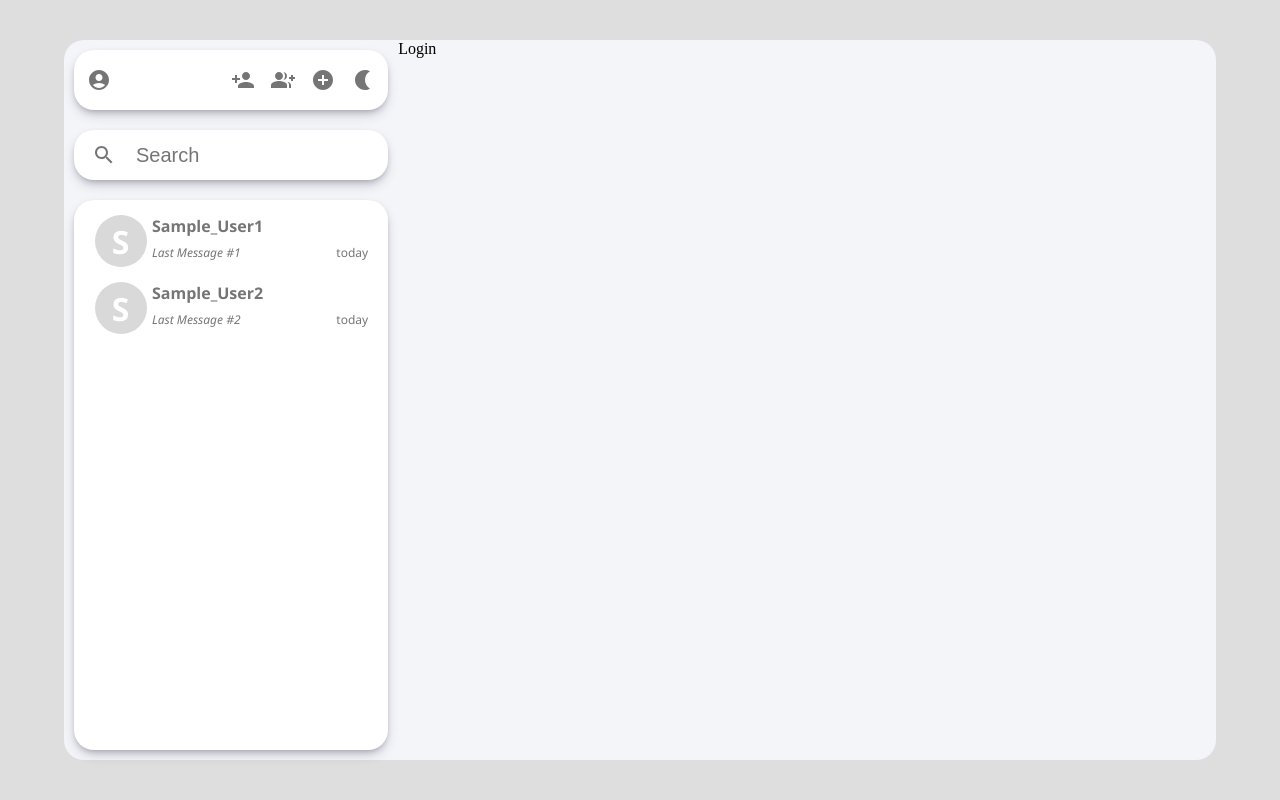
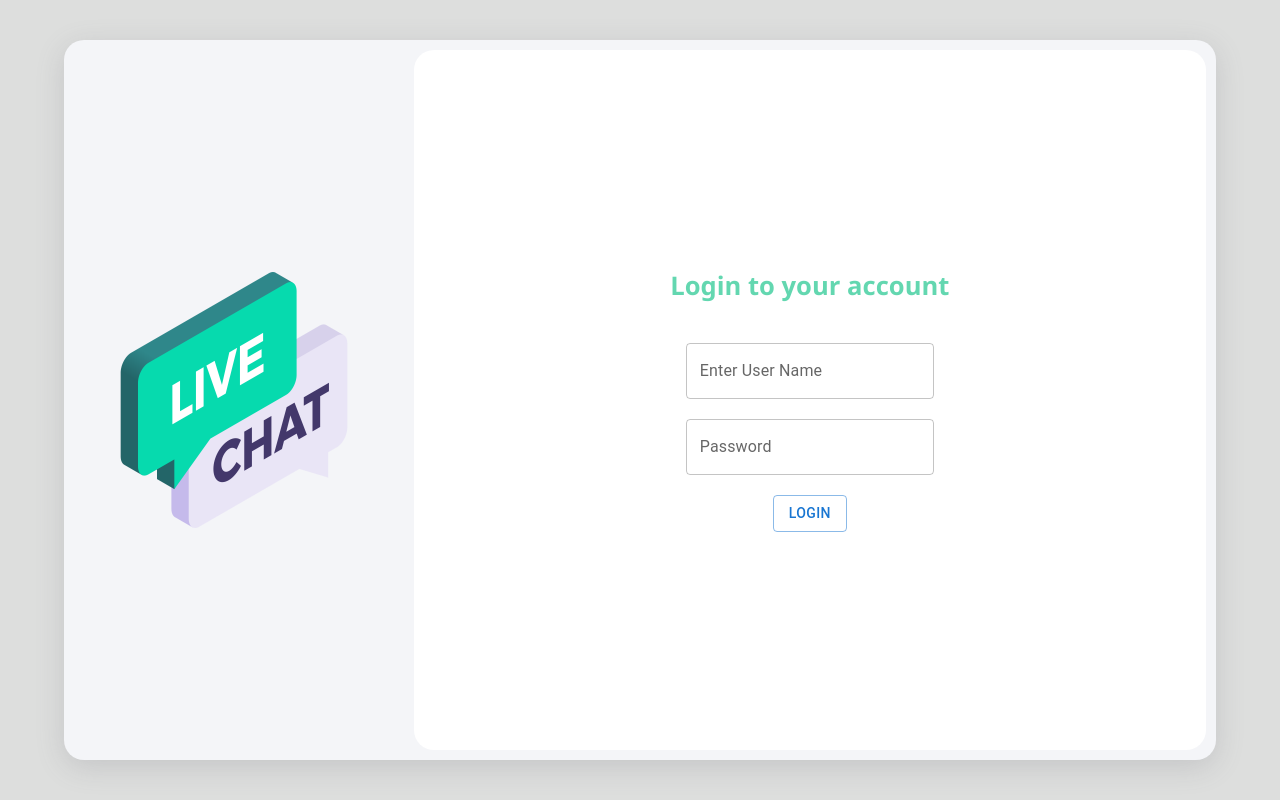
Before and after one commit to Kumarsab11/live-chat, a React (Create React App) app: page / in a window 1280 px wide. Built offline with nearby package versions, Linux system fonts and the light colour scheme.

Commit message:
login updated

```diff
--- a/src/App.js
+++ b/src/App.js
@@ -1,11 +1,13 @@
 import "./App.css";
 import "./App.css";
-import MainContainer from "./Components/MainContainer";
+import Login from "./Components/Login";
+//import MainContainer from "./Components/MainContainer";
 
 function App() {
   return (
     <div className="App">
-      <MainContainer />
+      {/* <MainContainer /> */}
+      <Login />
     </div>
   );
 }
--- a/src/Components/Login.jsx
+++ b/src/Components/Login.jsx
@@ -1,9 +1,32 @@
-import React from 'react'
+import React from "react";
+import logo from "../Images/live-chat.png";
+
+import "./myStyle.css";
+import { Button, TextField } from "@mui/material";
 
 const Login = () => {
   return (
-    <div>Login</div>
-  )
-}
+    <div className="login-container">
+      <div className="image-container">
+        <img src={logo} alt="LOGO" className="welcome-logo" />
+      </div>
+      <div className="login-box">
+        <p className="login-text">Login to your account</p>
+        <TextField
+          id="standard-basic"
+          label="Enter User Name"
+          variant="outlined"
+        />
+        <TextField
+          id="outlined-password-input"
+          label="Password"
+          type="password"
+          autoComplete="current-password"
+        />
+        <Button variant="outlined">LOGIN</Button>
+      </div>
+    </div>
+  );
+};
 
-export default Login
+export default Login;
--- a/src/Components/MainContainer.jsx
+++ b/src/Components/MainContainer.jsx
@@ -3,7 +3,7 @@ import "./myStyle.css";
 import Sidebar from "./Sidebar";
 //import Welcome from "./Welcome";
 //import CreateGroups from "./CreateGroups";
-import Login from "./Login";
+//import Login from "./Login";
 //import ChatArea from "./ChatArea";
 
 const MainContainer = () => {
@@ -25,7 +25,7 @@ const MainContainer = () => {
       {/* <ChatArea props={conversations[0]} /> */}
       {/* <Welcome /> */}
       {/* <CreateGroups /> */}
-      <Login />
+      {/* <Login /> */}
     </div>
   );
 };
```
